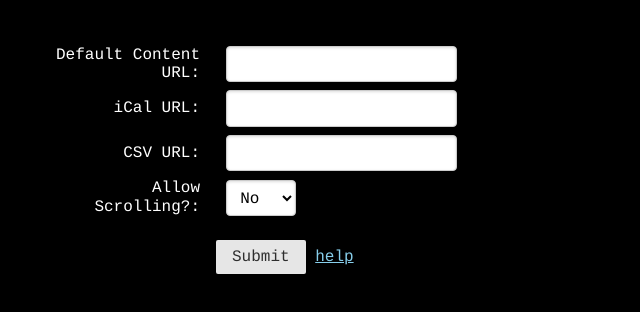
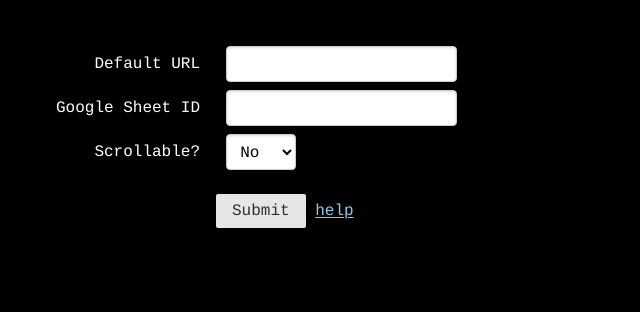
Before and after one commit to lookitscook/scheduled-content, a website: page index.html in a window 1280 px wide. Shown: the whole page, without its empty margins (0-640 px from the left). Drawn offline with nearby package versions, Linux system fonts and the light colour scheme.

Commit message:
switch to reference by google sheet id

```diff
--- a/index.html
+++ b/index.html
@@ -17,19 +17,15 @@
   <form method="get" class="pure-form pure-form-aligned">
     <fieldset>
         <div class="pure-control-group">
-            <label for="default">Default Content URL:</label>
+            <label for="default">Default URL</label>
             <input id="default" name="default" type="text">
         </div>
         <div class="pure-control-group">
-          <label for="ical">iCal URL:</label>
-          <input id="ical" name="ical" type="text">
+          <label for="id">Google Sheet ID</label>
+          <input id="id" name="id" type="text">
         </div>
         <div class="pure-control-group">
-          <label for="csv">CSV URL:</label>
-          <input id="csv" name="csv" type="text">
-        </div>
-        <div class="pure-control-group">
-            <label for="scroll">Allow Scrolling?:</label>
+            <label for="scroll">Scrollable?</label>
             <select id="scroll" name="scroll">
                 <option value="yes">Yes</option>
                 <option value="no" selected>No</option>
@@ -42,9 +38,7 @@
     </fieldset>
   </form>
 
-  <script src="https://code.jquery.com/jquery-3.3.1.min.js" integrity="sha256-FgpCb/KJQlLNfOu91ta32o/NMZxltwRo8QtmkMRdAu8=" crossorigin="anonymous"></script>
-  <script src="node_modules/ical.js/build/ical.min.js"></script>
-  <script src="node_modules/papaparse/papaparse.min.js"></script>
+  <script src="node_modules/jquery/dist/jquery.slim.min.js"></script>
   <script src="js/main.js"></script>
 
 </body>
--- a/js/main.js
+++ b/js/main.js
@@ -1,20 +1,18 @@
 var params = new URLSearchParams(window.location.search);
 var defaultUrl = params.get('default') ? decodeURI(params.get('default')) : null;
-var icalUrl = params.get('ical') ? decodeURI(params.get('ical')) : null;
-var csvUrl = params.get('csv') ? decodeURI(params.get('csv')) : null;
+var sheetId = params.get('id');
 var scrolling = params.get('scroll');
 
 var iframe;
 
 document.getElementById('default').value = defaultUrl;
-document.getElementById('ical').value = icalUrl;
-document.getElementById('csv').value = csvUrl;
+document.getElementById('id').value = sheetId;
 document.getElementById('scroll').value = scrolling || 'no';
 
-if(defaultUrl && (icalUrl || csvUrl)){
+if(defaultUrl && sheetId){
     // load the specific content
     document.body.classList.add('active');
-
+s
     iframe = document.createElement('iframe');
     iframe.src = defaultUrl;
     iframe.scrolling = scrolling;
--- a/package.json
+++ b/package.json
@@ -17,8 +17,7 @@
   },
   "homepage": "https://github.com/cook-company/scheduled-content#readme",
   "dependencies": {
-    "ical.js": "^1.3.0",
-    "papaparse": "^4.6.3",
+    "jquery": "^3.4.1",
     "purecss": "^1.0.0"
   }
 }
```
Also changed, not shown: README.md, 1 other file.
